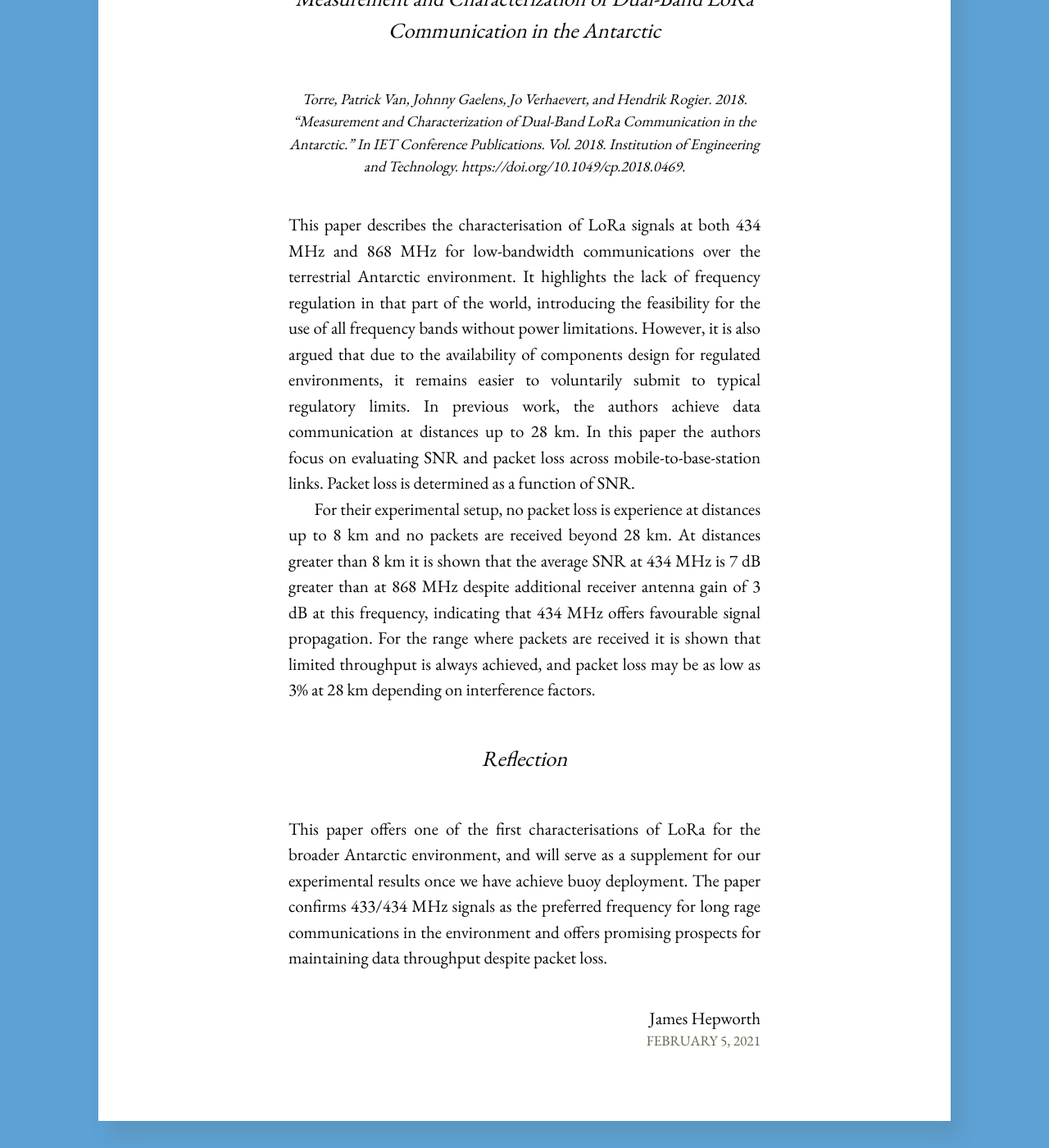
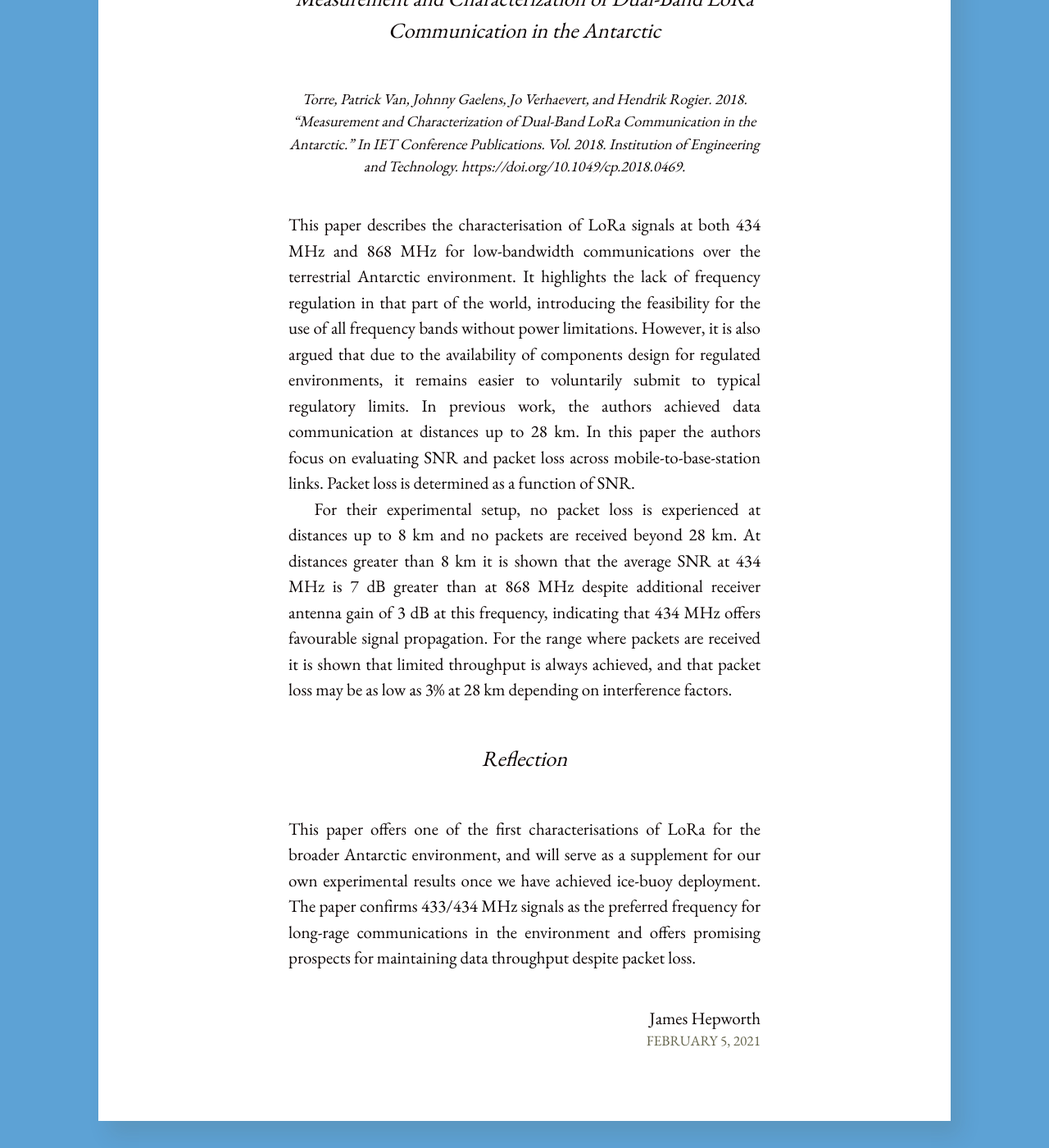
Before and after one commit to opus-meum/opus-meum.github.io, a Jekyll site: the page built from _posts/2021-02-05-week-4.md, in a window 1280 px wide and 1400 px high, scrolled down 1996 px. Shown: the whole window at 82% size. Built offline with Jekyll 4.4.1, drawn with Linux system fonts in a browser that asks for light colours; some of the changed text lies outside the part shown.

Commit message:
Update Week 4

```diff
--- a/_posts/2021-02-05-week-4.md
+++ b/_posts/2021-02-05-week-4.md
@@ -31,15 +31,15 @@ A useful paper which provides a benchmark for my own oversea testing of LoRa sig
 <div style = "text-align: justify;
   text-indent: 0em;
   text-justify: inter-word;">
-This paper describes the characterisation of LoRa signals at both 434 MHz and 868 MHz for low-bandwidth communications over the terrestrial Antarctic environment. It highlights the lack of frequency regulation in that part of the world, introducing the feasibility for the use of all frequency bands without power limitations. However, it is also argued that due to the availability of components design for regulated environments, it remains easier to voluntarily submit to typical regulatory limits. In previous work, the authors achieve data communication at distances up to 28 km. In this paper the authors focus on evaluating SNR and packet loss across mobile-to-base-station links. Packet loss is determined as a function of SNR.
+This paper describes the characterisation of LoRa signals at both 434 MHz and 868 MHz for low-bandwidth communications over the terrestrial Antarctic environment. It highlights the lack of frequency regulation in that part of the world, introducing the feasibility for the use of all frequency bands without power limitations. However, it is also argued that due to the availability of components design for regulated environments, it remains easier to voluntarily submit to typical regulatory limits. In previous work, the authors achieved data communication at distances up to 28 km. In this paper the authors focus on evaluating SNR and packet loss across mobile-to-base-station links. Packet loss is determined as a function of SNR.
 </div>
 
-For their experimental setup, no packet loss is experience at distances up to 8 km and no packets are received beyond 28 km. At distances greater than 8 km it is shown that the average SNR at 434 MHz is 7 dB greater than at 868 MHz despite additional receiver antenna gain of 3 dB at this frequency, indicating that 434 MHz offers favourable signal propagation. For the range where packets are received it is shown that limited throughput is always achieved, and packet loss may be as low as 3% at 28 km depending on interference factors.
+For their experimental setup, no packet loss is experienced at distances up to 8 km and no packets are received beyond 28 km. At distances greater than 8 km it is shown that the average SNR at 434 MHz is 7 dB greater than at 868 MHz despite additional receiver antenna gain of 3 dB at this frequency, indicating that 434 MHz offers favourable signal propagation. For the range where packets are received it is shown that limited throughput is always achieved, and that packet loss may be as low as 3% at 28 km depending on interference factors.
 
 #### Reflection
 <div style = "text-align: justify;
   text-indent: 0em;
   text-justify: inter-word;">
 
-This paper offers one of the first characterisations of LoRa for the broader Antarctic environment, and will serve as a supplement for our experimental results once we have achieve buoy deployment. The paper confirms 433/434 MHz signals as the preferred frequency for long rage communications in the environment and offers promising prospects for maintaining data throughput despite packet loss.
+This paper offers one of the first characterisations of LoRa for the broader Antarctic environment, and will serve as a supplement for our own experimental results once we have achieved ice-buoy deployment. The paper confirms 433/434 MHz signals as the preferred frequency for long-rage communications in the environment and offers promising prospects for maintaining data throughput despite packet loss.
 </div>
```
Also changed, not shown: other parts of _posts/2021-02-05-week-4.md (+3 -3 lines).
